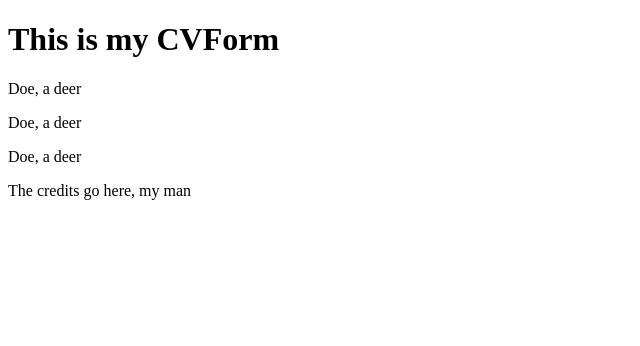
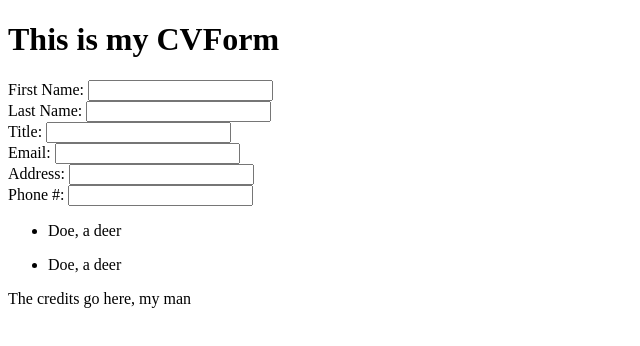
Before and after one commit to DrantDumani/cv-app, a React (Create React App) app: page / in a window 1280 px wide. Shown: the top 346 px of the page, without its empty margins (0-640 px from the left). Built offline with nearby package versions, Linux system fonts and the light colour scheme.

Commit message:
Constructed layout for CVForm component

```diff
--- a/src/App.js
+++ b/src/App.js
@@ -17,7 +17,8 @@ class App extends Component {
         title: "",
         phoneNum:"",
         address: "",
-        email: ""
+        email: "",
+        fieldIds: ["firstName", "lastName", "title", "phoneNum", "address", "email"]
       },
       education: {
         university: "",
@@ -59,7 +60,7 @@ class App extends Component {
   }
 
   onChangePersonal = (e) => {
-    const field = e.target.name;
+    const field = e.target.id;
     this.setState(prevState => ({
       personal: {
         ...prevState.personal,
@@ -75,15 +76,15 @@ class App extends Component {
 
   render(){
     const {personal, education, experience, experienceList, educationList,
-      isBeingEdited, addEducatuon, addExperience, toggleEdit} = this.state;
+      isBeingEdited } = this.state;
 
     return (
       <div className="content">
         <Header />
         {isBeingEdited ?
         <CVForm personalInfo={personal} education={education} experience={experience}
-        experienceArr={experienceList} educationArr={educationList} addExp={addExperience}
-        addEdu={addEducatuon} toggleEdit={toggleEdit}/>
+        experienceArr={experienceList} educationArr={educationList} addExp={this.addExperience}
+        addEdu={this.addEducatuon} toggleEdit={this.toggleEdit} onChangePersonal={this.onChangePersonal}/>
         :
         <DisplayCV/>
         }
--- a/src/components/cvForm.js
+++ b/src/components/cvForm.js
@@ -8,12 +8,30 @@ class CVForm extends Component {
         super(props)
     }
 
+    displayFields = (arr) => {
+
+    }
+
     render(){
+        const {personalInfo, onChangePersonal, experienceArr, educationArr} = this.props
+
         return (
             <form id="cvForm">
-                <Personal />
-                <Experience />
-                <Education />
+                <Personal personal={personalInfo} handleChange={onChangePersonal}/>
+                <ul className="experience-list">
+                    {experienceArr.map((el) => { return (
+                        <li key={el.id}>
+                            <Experience experience={el}/>
+                        </li>)
+                    })}
+                </ul>
+                <ul className="education-list">
+                    {educationArr.map((el) => { return (
+                        <li key={el.id}>
+                            <Education education={el}/>
+                        </li>)
+                    })}
+                </ul>
             </form>
         )
     }
--- a/src/components/personal.js
+++ b/src/components/personal.js
@@ -6,8 +6,36 @@ class Personal extends Component {
     }
 
     render(){
+        const {firstName, lastName, title, email, phoneNum, address, fieldIds} = this.props.personal
+        const [firstNameId, lastNameId, titleId, phoneNumId, addressId, emailId] = fieldIds
+        const {handleChange} = this.props
         return (
-            <p>Doe, a deer</p>
+            <div>
+                <div>
+                    <label htmlFor={firstNameId}>First Name: </label>
+                    <input value={firstName} id={firstNameId} onChange={handleChange} />
+                </div>
+                <div>
+                    <label htmlFor={lastNameId}>Last Name: </label>
+                    <input value={lastName} id={lastNameId} onChange={handleChange} />
+                </div>
+                <div>
+                    <label htmlFor={titleId}>Title: </label>
+                    <input value={title} id={titleId} onChange={handleChange} />
+                </div>
+                <div>
+                    <label htmlFor={emailId}>Email: </label>
+                    <input value={email} id={emailId} onChange={handleChange} type="email" />
+                </div>
+                <div>
+                    <label htmlFor={addressId}>Address: </label>
+                    <input value={address} id={addressId} onChange={handleChange} />
+                </div>
+                <div>
+                    <label htmlFor={phoneNumId}>Phone #: </label>
+                    <input value={phoneNum} id={phoneNumId} onChange={handleChange} type="tel"/>
+                </div>
+            </div>
         )
     }
 }
```
